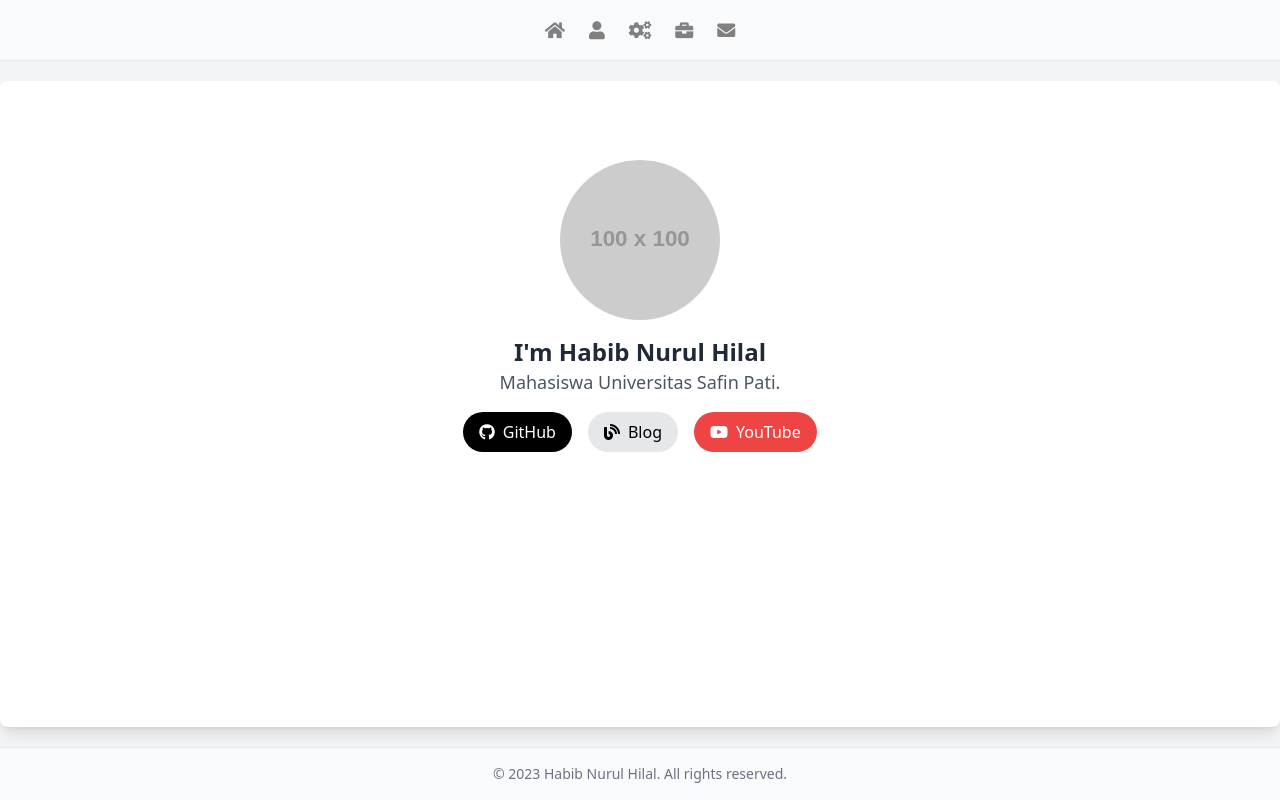
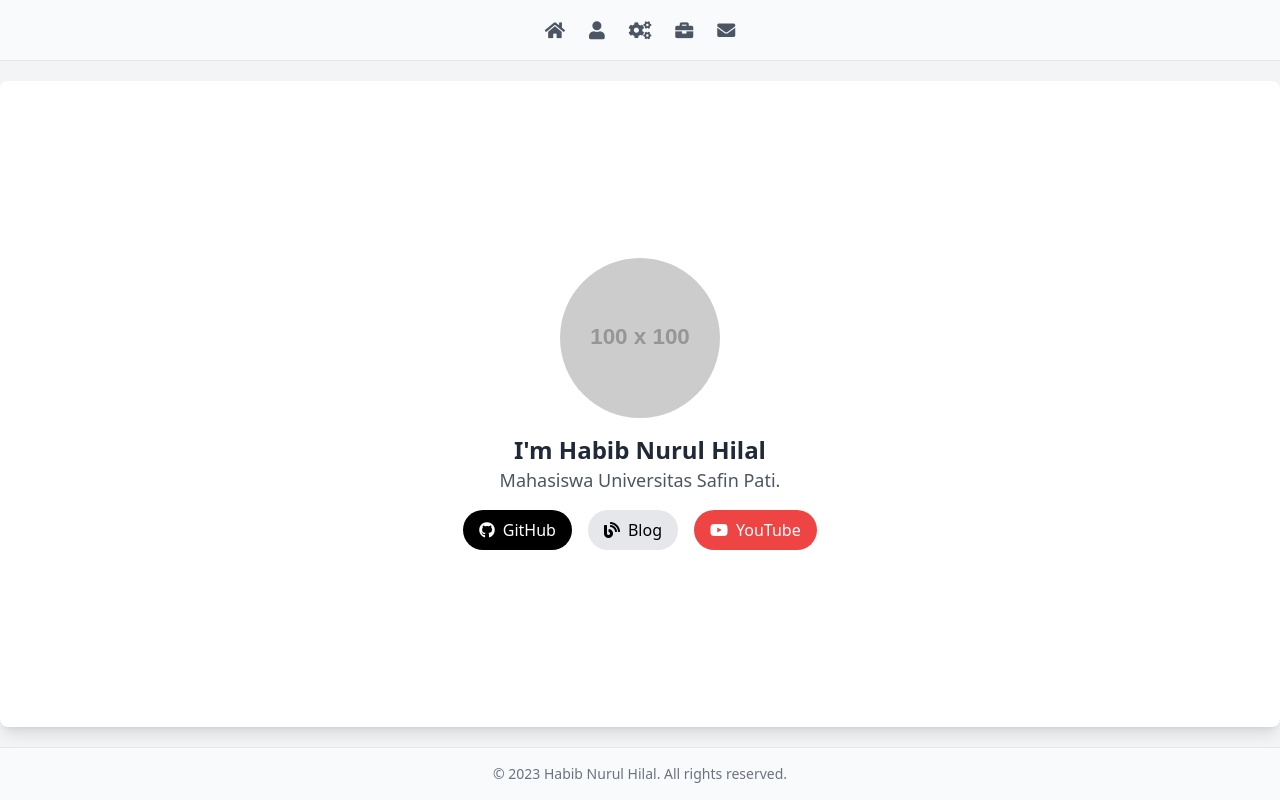
Before and after one commit to hitech-stars/Test, a plain HTML site: page index.html in a window 1280 px wide. Drawn offline with nearby package versions, Linux system fonts and the light colour scheme; placeholder pictures from the web are drawn by us.

Commit message:
index.html

```diff
--- a/index.html
+++ b/index.html
@@ -2,75 +2,42 @@
  <head>
   <meta charset="utf-8"/>
   <meta content="width=device-width, initial-scale=1.0" name="viewport"/>
-    <title>Profile Page</title>
-    <script src="https://cdn.tailwindcss.com"></script>
+  <title>
+   Profile Page
+  </title>
+  <script src="https://cdn.tailwindcss.com">
+  </script>
   <link href="https://cdnjs.cloudflare.com/ajax/libs/font-awesome/5.15.3/css/all.min.css" rel="stylesheet"/>
-    <style>
-      body {
-        display: flex;
-        flex-direction: column;
-        min-height: 100vh;
-        justify-content: center; /* Vertikal Center */
-        align-items: center; /* Horizontal Center */
-      }
-      .content {
-        flex: 1;
-      }
-      header {
-        display: flex;
-        justify-content: center;
-        align-items: center;
-        width: 100%;
-        background-color: #f9fafb;
-        padding: 1rem;
-      }
-      .menu {
-        display: flex;
-        justify-content: center;
-        align-items: center;
-        gap: 1.5rem; /* Adds space between menu items */
-      }
-      .menu a {
-        text-lg;
-        color: gray;
-      }
-      .menu a:hover {
-        color: black;
-      }
-      .profile-container {
-        margin-top: 55px; /* Adds space above the profile section */
-      }
-    </style>
  </head>
-  <body class="bg-gray-100 text-gray-800">
-    <header class="w-full bg-gray-50 border-b mb-0 p-4">
-      <div class="menu">
-        <a class="text-lg" href="#home">
-          <i class="fas fa-home text-lg"></i>
+ <body class="bg-gray-100 text-gray-800 flex flex-col min-h-screen justify-center items-center">
+  <header class="w-full bg-gray-50 border-b p-4">
+   <div class="menu flex justify-center items-center gap-6">
+    <a class="text-lg text-gray-600 hover:text-black" href="#home">
+     <i class="fas fa-home text-lg">
+     </i>
     </a>
-        <a class="text-lg" href="#about">
-          <i class="fas fa-user text-lg"></i>
+    <a class="text-lg text-gray-600 hover:text-black" href="#about">
+     <i class="fas fa-user text-lg">
+     </i>
     </a>
-        <a class="text-lg" href="#skills">
-          <i class="fas fa-cogs text-lg"></i>
+    <a class="text-lg text-gray-600 hover:text-black" href="#skills">
+     <i class="fas fa-cogs text-lg">
+     </i>
     </a>
-        <a class="text-lg" href="#projects">
-          <i class="fas fa-briefcase text-lg"></i>
+    <a class="text-lg text-gray-600 hover:text-black" href="#projects">
+     <i class="fas fa-briefcase text-lg">
+     </i>
     </a>
-        <a class="text-lg" href="#contact">
-          <i class="fas fa-envelope text-lg"></i>
+    <a class="text-lg text-gray-600 hover:text-black" href="#contact">
+     <i class="fas fa-envelope text-lg">
+     </i>
     </a>
    </div>
   </header>
-
-    <!-- Section home dengan pengaturan lebar responsif -->
-    <div class="w-full max-w-screen-xl mx-auto bg-white shadow-lg rounded-lg overflow-hidden mt-5 mb-5 content" id="home">
-      <!-- Profile Section -->
+  <div class="w-full max-w-screen-xl mx-auto bg-white shadow-lg rounded-lg overflow-hidden mt-5 mb-5 flex-1 flex justify-center items-center" id="home">
    <div class="p-6 text-center profile-container">
-        <!-- Memperkecil ukuran foto -->
     <img alt="Profile picture of Habib Nurul Hilal" class="mx-auto rounded-full w-24 h-24 md:w-32 md:h-32 lg:w-40 lg:h-40" src="https://placehold.co/100x100"/>
     <div class="mt-4 mb-4">
-          <!-- Memperkecil ukuran teks -->
      <h1 class="text-xl md:text-2xl font-semibold">
       I'm Habib Nurul Hilal
      </h1>
@@ -79,24 +46,25 @@
      </p>
     </div>
     <div class="mt-4 flex justify-center space-x-4">
-          <!-- Memperkecil ukuran tombol -->
      <a class="bg-black text-white px-4 py-2 rounded-full flex items-center text-sm md:text-base" href="https://github.com" target="_blank">
-            <i class="fab fa-github mr-2"></i>
+      <i class="fab fa-github mr-2">
+      </i>
       GitHub
      </a>
      <a class="bg-gray-200 text-black px-4 py-2 rounded-full flex items-center text-sm md:text-base" href="https://blog.com" target="_blank">
-            <i class="fas fa-blog mr-2"></i>
+      <i class="fas fa-blog mr-2">
+      </i>
       Blog
      </a>
      <a class="bg-red-500 text-white px-4 py-2 rounded-full flex items-center text-sm md:text-base" href="https://youtube.com" target="_blank">
-            <i class="fab fa-youtube mr-2"></i>
+      <i class="fab fa-youtube mr-2">
+      </i>
       YouTube
      </a>
     </div>
    </div>
   </div>
-
-    <footer class="w-full bg-gray-50 border-t mt-0 p-4">
+  <footer class="w-full bg-gray-50 border-t p-4">
    <div class="max-w-md mx-auto">
     <div class="text-center text-sm text-gray-500">
      © 2023 Habib Nurul Hilal. All rights reserved.
```
Lines whose indentation alone changed are shown as unchanged.
